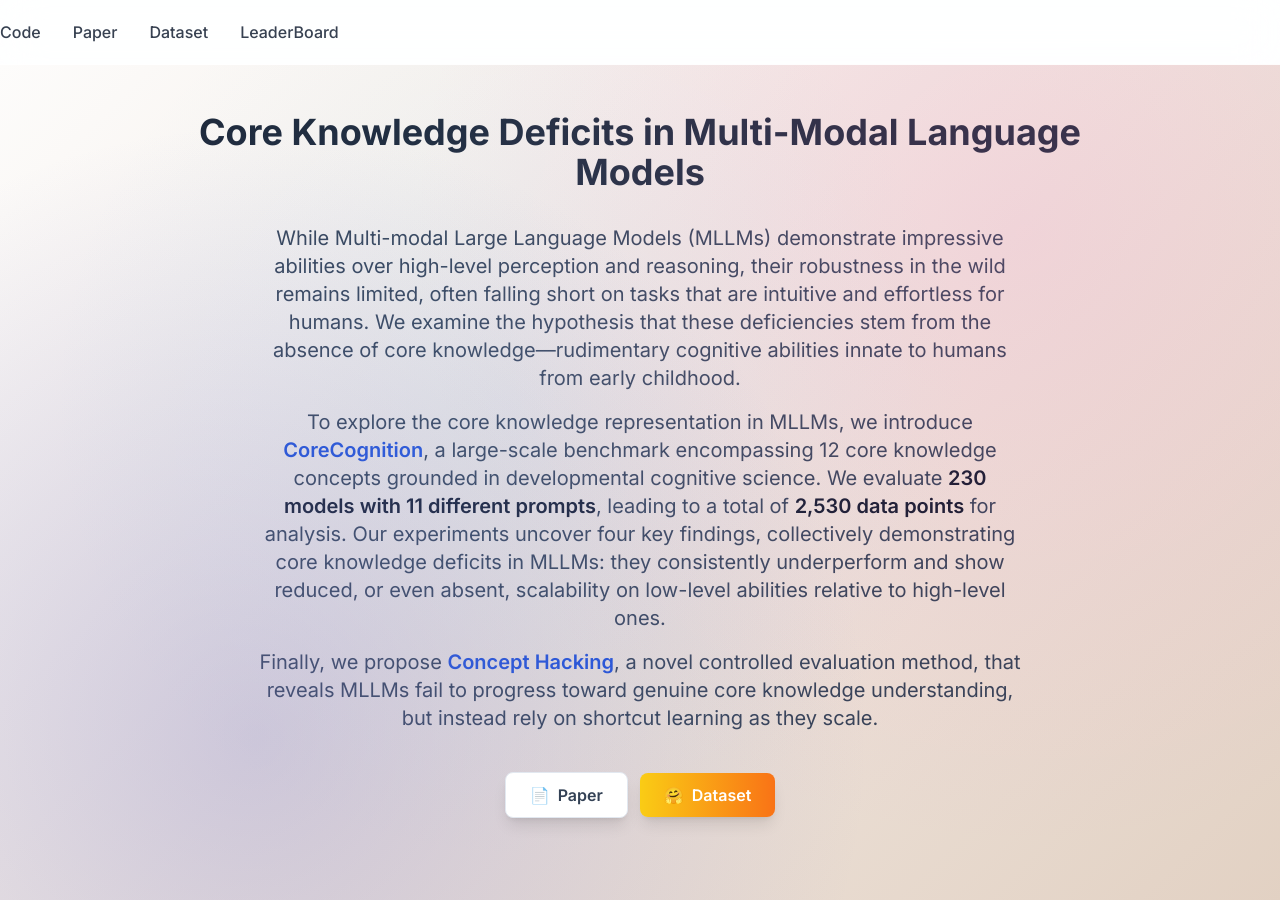
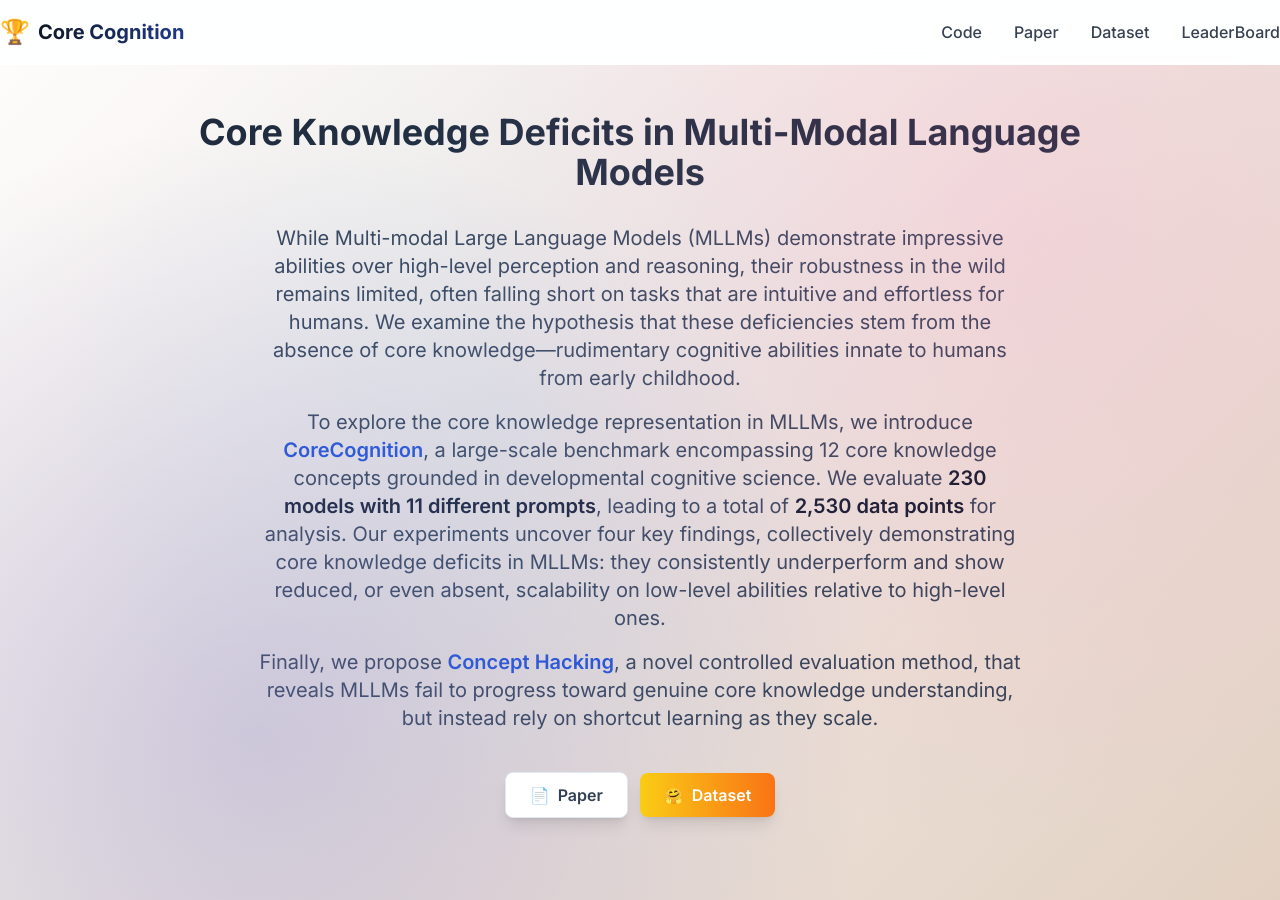
Before and after one commit to grow-ai-like-a-child/CoreCognition, a Jekyll site: the page built from index.html, in a window 1280 px wide and 900 px high. Built offline with Jekyll 4.4.1, drawn with Linux system fonts in a browser that asks for light colours; nearby versions of some CDN libraries.

Commit message:
add logo back to home

```diff
--- a/_layouts/default.html
+++ b/_layouts/default.html
@@ -282,19 +282,20 @@
     </style>
 </head>
 <body class="bg-gray-50 antialiased">
+
     <!-- Navigation with Glass Morphism -->
     <nav class="nav-glass fixed w-full top-0 z-50 transition-all duration-300">
         <div class="max-w-7xl mx-auto container-spacing">
             <div class="flex justify-between items-center h-16">
                 <!-- Logo with Animation -->
-<!--                 <div class="flex items-center">
+                <div class="flex items-center">
                     <a href="{{ '/' | relative_url }}" class="flex items-center group">
                         <span class="text-2xl mr-2 group-hover:animate-bounce">🏆</span>
                         <span class="text-xl font-bold bg-gradient-to-r from-gray-900 to-blue-900 bg-clip-text text-transparent">
-                            RewardAnything
+                            Core Cognition
                         </span>
                     </a>
-                </div> -->
+                </div>
 
                 <!-- Desktop Navigation -->
                 <div class="hidden md:flex items-center space-x-8">
```
